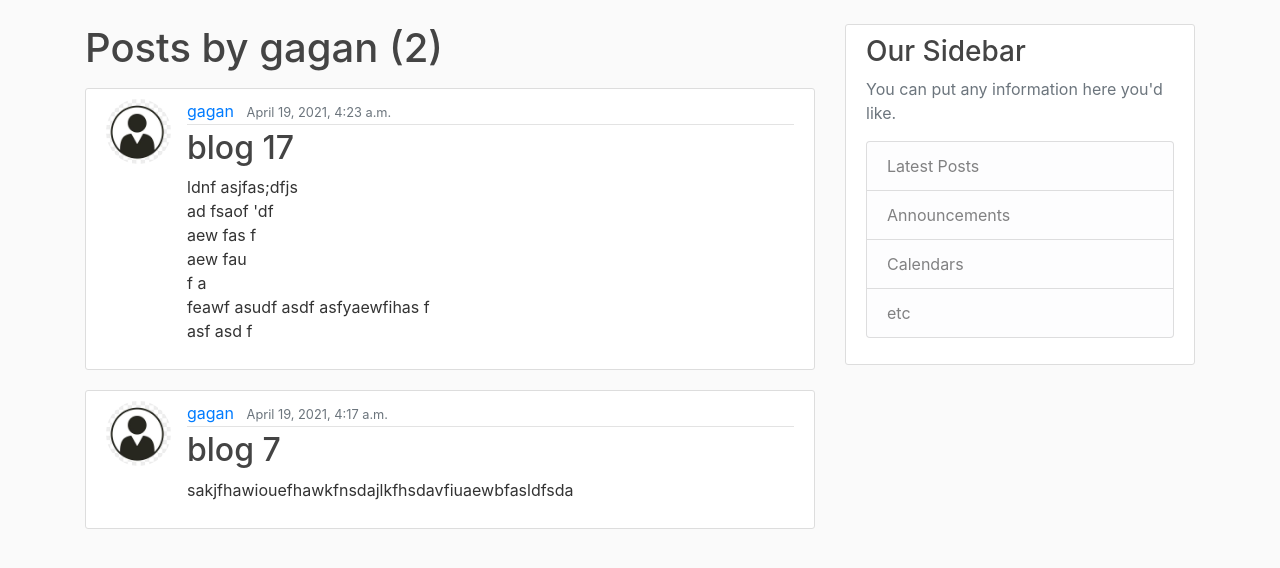
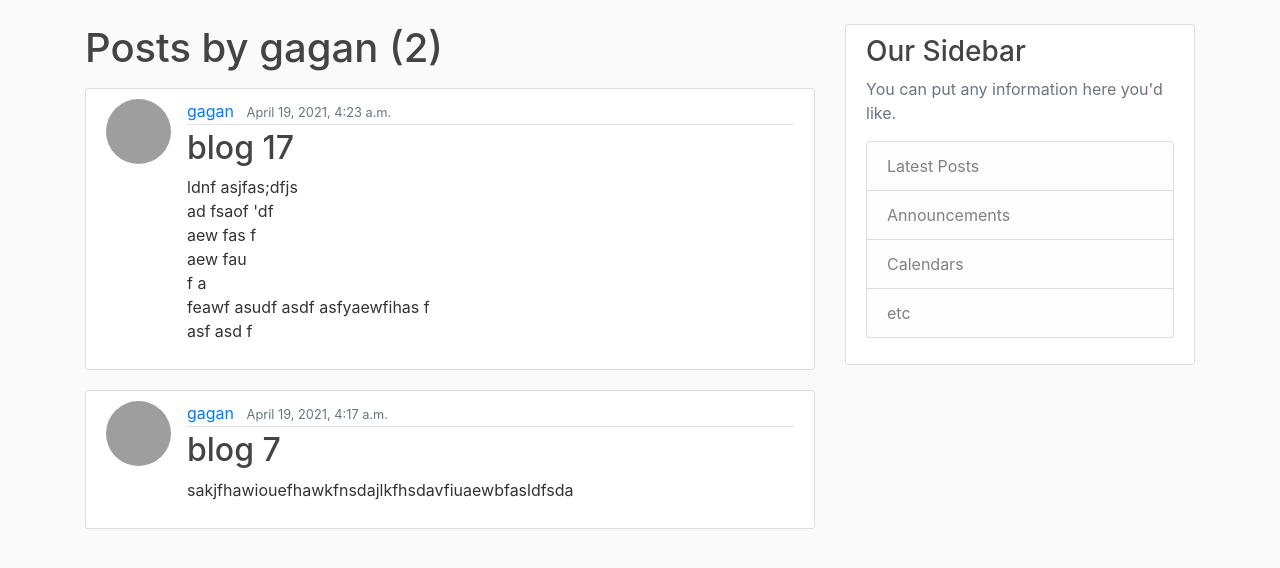
Before and after one commit to gagan-deep-77/blog-project, a Django app: a page that uses blog/templates/blog/user_posts.html in a window 1280 px wide. Shown: the part 56-624 px from the top of the page. Run offline with Django 3.2, Linux system fonts and the light colour scheme; data comes from the database, SQL or seed files in the repository; some libraries are stand-ins or nearby versions; grey boxes are pictures that could not be loaded.

Commit message:
Update user_posts.html

```diff
--- a/blog/templates/blog/user_posts.html
+++ b/blog/templates/blog/user_posts.html
@@ -3,7 +3,7 @@
 <h1 class="mb-3">Posts by {{ view.kwargs.username }} ({{ page_obj.paginator.count }})</h1>
 {% for post in posts %}
 <article class="media content-section">
-    <img class="rounded-circle article-img" src="{{post.author.profile.image.url}}" alt="">
+    <img class="rounded-circle article-img" src="https://media-public.canva.com/kA0vs/MAEKu7kA0vs/1/s2.png" alt="">
     <div class="media-body">
         <div class="article-metadata">
             <a class="mr-2" href="{% url 'user-posts' post.author.username %}">{{ post.author }}</a>
```
